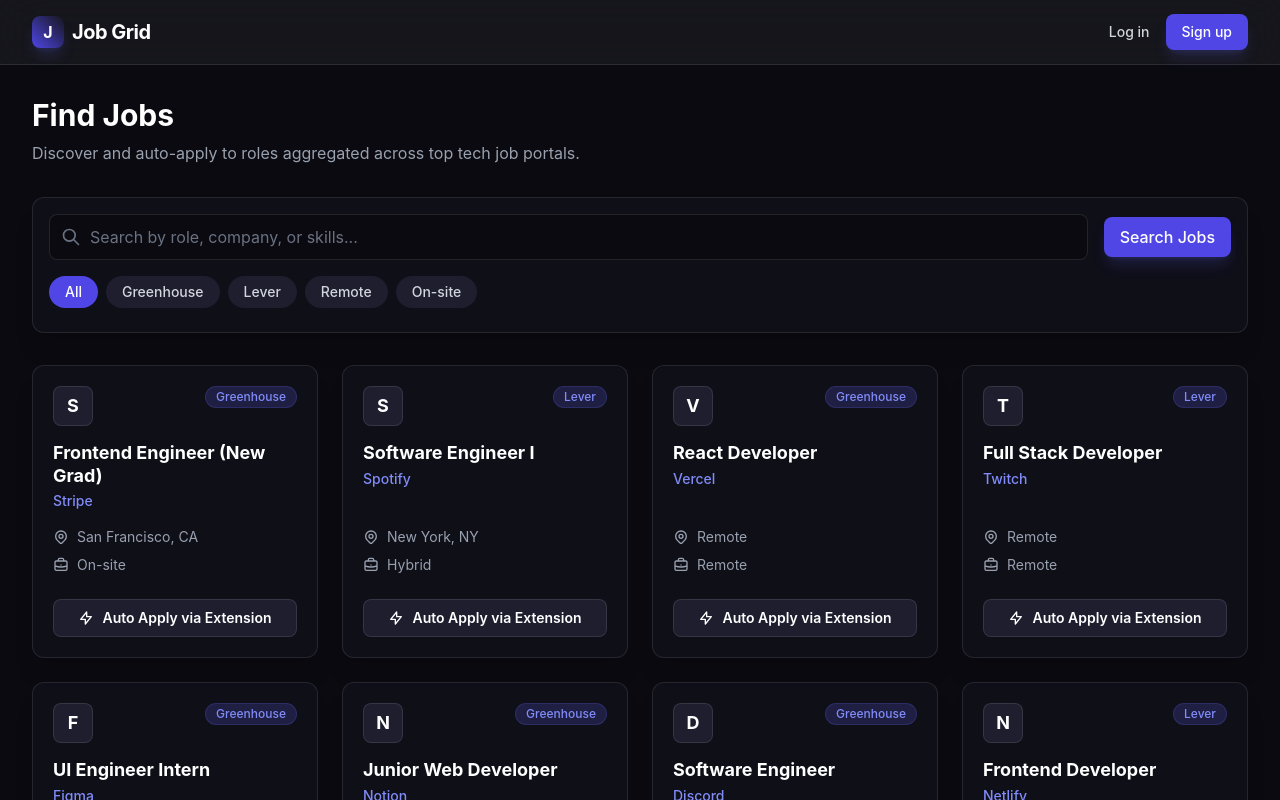
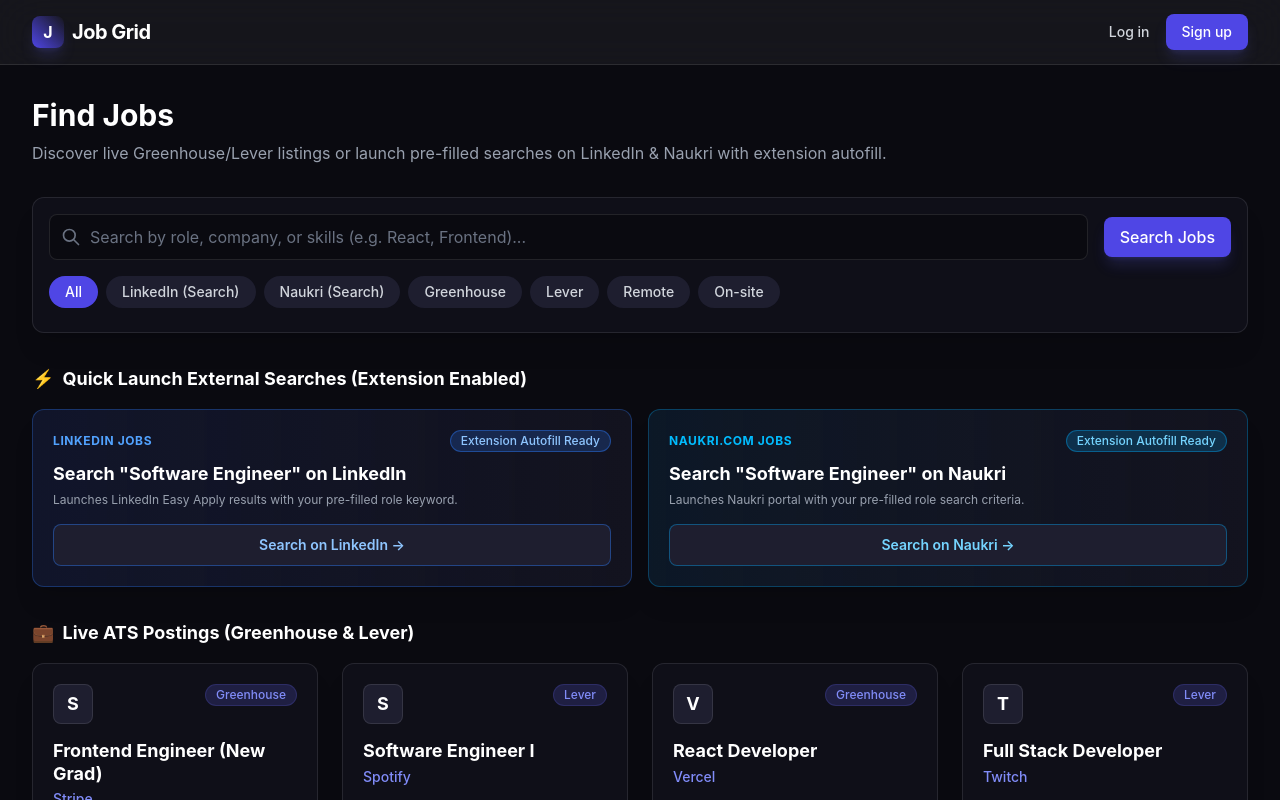
Before and after one commit to eleshkapri/Job-Grid, a React (Vite) app in the folder website/: page /jobs in a window 1280 px wide. Shown: the top 800 px of the page. Built offline with nearby package versions, Linux system fonts and the light colour scheme; no server answers.

Commit message:
Implement Option A: render prefilled LinkedIn & Naukri search launch cards alongside live Greenhouse/Lever listings

```diff
--- a/website/src/pages/Jobs.jsx
+++ b/website/src/pages/Jobs.jsx
@@ -72,7 +72,12 @@
     setSelectedJob(null);
   };
 
-  const filters = ['All', 'Greenhouse', 'Lever', 'Remote', 'On-site'];
+  // Option A Prefilled Search URLs
+  const searchKeyword = search.trim() || 'Software Engineer';
+  const linkedinSearchUrl = `https://www.linkedin.com/jobs/search/?keywords=${encodeURIComponent(searchKeyword)}`;
+  const naukriSearchUrl = `https://www.naukri.com/${searchKeyword.toLowerCase().replace(/\s+/g, '-')}-jobs`;
+
+  const filters = ['All', 'LinkedIn (Search)', 'Naukri (Search)', 'Greenhouse', 'Lever', 'Remote', 'On-site'];
 
   const filteredJobs = jobs.filter(job => {
     const roleText = job.role || job.title || '';
@@ -82,7 +87,7 @@
 
     if (!matchesSearch) return false;
 
-    if (activeFilter === 'All') return true;
+    if (activeFilter === 'All' || activeFilter.includes('Search')) return true;
     if (activeFilter === 'Greenhouse') return (job.source || '').toLowerCase() === 'greenhouse';
     if (activeFilter === 'Lever') return (job.source || '').toLowerCase() === 'lever';
     if (activeFilter === 'Remote') return (job.location || '').toLowerCase().includes('remote');
@@ -101,9 +106,10 @@
 
       <div className="mb-8">
         <h1 className="text-3xl font-bold text-white">Find Jobs</h1>
-        <p className="text-gray-400 mt-2">Discover and auto-apply to roles aggregated across top tech job portals.</p>
+        <p className="text-gray-400 mt-2">Discover live Greenhouse/Lever listings or launch pre-filled searches on LinkedIn & Naukri with extension autofill.</p>
       </div>
 
+      {/* Option A: Search Bar & Filters */}
       <div className="card-glass p-4 mb-8 sticky top-20 z-10">
         <div className="flex flex-col md:flex-row gap-4 items-center">
           <div className="w-full relative">
@@ -115,7 +121,7 @@
               value={search}
               onChange={(e) => setSearch(e.target.value)}
               className="input-field pl-10"
-              placeholder="Search by role, company, or skills..."
+              placeholder="Search by role, company, or skills (e.g. React, Frontend)..."
             />
           </div>
           <button className="btn-primary whitespace-nowrap w-full md:w-auto">
@@ -138,6 +144,65 @@
         </div>
       </div>
 
+      {/* Option A: External Search Launch Cards for LinkedIn & Naukri */}
+      {(activeFilter === 'All' || activeFilter.includes('LinkedIn') || activeFilter.includes('Naukri')) && (
+        <div className="mb-8">
+          <h2 className="text-lg font-bold text-white mb-4 flex items-center gap-2">
+            <span className="text-accent-400">⚡</span> Quick Launch External Searches (Extension Enabled)
+          </h2>
+          <div className="grid grid-cols-1 md:grid-cols-2 gap-4">
+            {/* LinkedIn Search Card */}
+            {(activeFilter === 'All' || activeFilter.includes('LinkedIn')) && (
+              <div className="card-glass p-5 border-blue-500/30 bg-gradient-to-r from-blue-950/30 to-surface-900 flex flex-col justify-between hover:border-blue-400 transition-all">
+                <div>
+                  <div className="flex justify-between items-center mb-2">
+                    <span className="text-xs font-bold text-blue-400 uppercase tracking-wider">LinkedIn Jobs</span>
+                    <span className="badge-primary bg-blue-500/20 text-blue-300 border-blue-500/40">Extension Autofill Ready</span>
+                  </div>
+                  <h3 className="text-lg font-bold text-white">Search "{searchKeyword}" on LinkedIn</h3>
+                  <p className="text-gray-400 text-xs mt-1">Launches LinkedIn Easy Apply results with your pre-filled role keyword.</p>
+                </div>
+                <a
+                  href={linkedinSearchUrl}
+                  target="_blank"
+                  rel="noopener noreferrer"
+                  className="mt-4 btn-secondary py-2.5 px-4 text-center text-sm font-semibold border-blue-500/40 text-blue-300 hover:bg-blue-600 hover:text-white flex items-center justify-center gap-2"
+                >
+                  Search on LinkedIn →
+                </a>
+              </div>
+            )}
+
+            {/* Naukri Search Card */}
+            {(activeFilter === 'All' || activeFilter.includes('Naukri')) && (
+              <div className="card-glass p-5 border-sky-500/30 bg-gradient-to-r from-sky-950/30 to-surface-900 flex flex-col justify-between hover:border-sky-400 transition-all">
+                <div>
+                  <div className="flex justify-between items-center mb-2">
+                    <span className="text-xs font-bold text-sky-400 uppercase tracking-wider">Naukri.com Jobs</span>
+                    <span className="badge-primary bg-sky-500/20 text-sky-300 border-sky-500/40">Extension Autofill Ready</span>
+                  </div>
+                  <h3 className="text-lg font-bold text-white">Search "{searchKeyword}" on Naukri</h3>
+                  <p className="text-gray-400 text-xs mt-1">Launches Naukri portal with your pre-filled role search criteria.</p>
+                </div>
+                <a
+                  href={naukriSearchUrl}
+                  target="_blank"
+                  rel="noopener noreferrer"
+                  className="mt-4 btn-secondary py-2.5 px-4 text-center text-sm font-semibold border-sky-500/40 text-sky-300 hover:bg-sky-600 hover:text-white flex items-center justify-center gap-2"
+                >
+                  Search on Naukri →
+                </a>
+              </div>
+            )}
+          </div>
+        </div>
+      )}
+
+      {/* Live Greenhouse & Lever Job Grid */}
+      <div>
+        <h2 className="text-lg font-bold text-white mb-4 flex items-center gap-2">
+          <span className="text-primary-400">💼</span> Live ATS Postings (Greenhouse & Lever)
+        </h2>
         <div className="grid grid-cols-1 md:grid-cols-2 lg:grid-cols-3 xl:grid-cols-4 gap-6">
           {filteredJobs.map((job, i) => (
             <div key={job.id || i} className="card-glass p-5 flex flex-col h-full animate-slide-up" style={{ animationDelay: `${(i % 4) * 100}ms` }}>
@@ -172,6 +237,7 @@
             </div>
           ))}
         </div>
+      </div>
 
       {/* Auto Apply Modal */}
       {selectedJob && (
@@ -200,7 +266,7 @@
                 <span className="text-white font-medium">{selectedJob.location}</span>
               </div>
               <div className="text-xs text-gray-400 pt-2 border-t border-white/5">
-                💡 <strong className="text-gray-300">How AutoApply Works:</strong> Opening the job page will launch the portal. Your installed <strong>Job Grid Assist Extension</strong> will detect the form and automatically fill your profile details and resume!
+                💡 <strong className="text-gray-300">How Job Grid Assist Works:</strong> Opening the job page will launch the portal. Your installed <strong>Job Grid Assist Extension</strong> will detect the form and automatically fill your profile details and resume!
               </div>
             </div>
 
```
Lines whose indentation alone changed are shown as unchanged.
